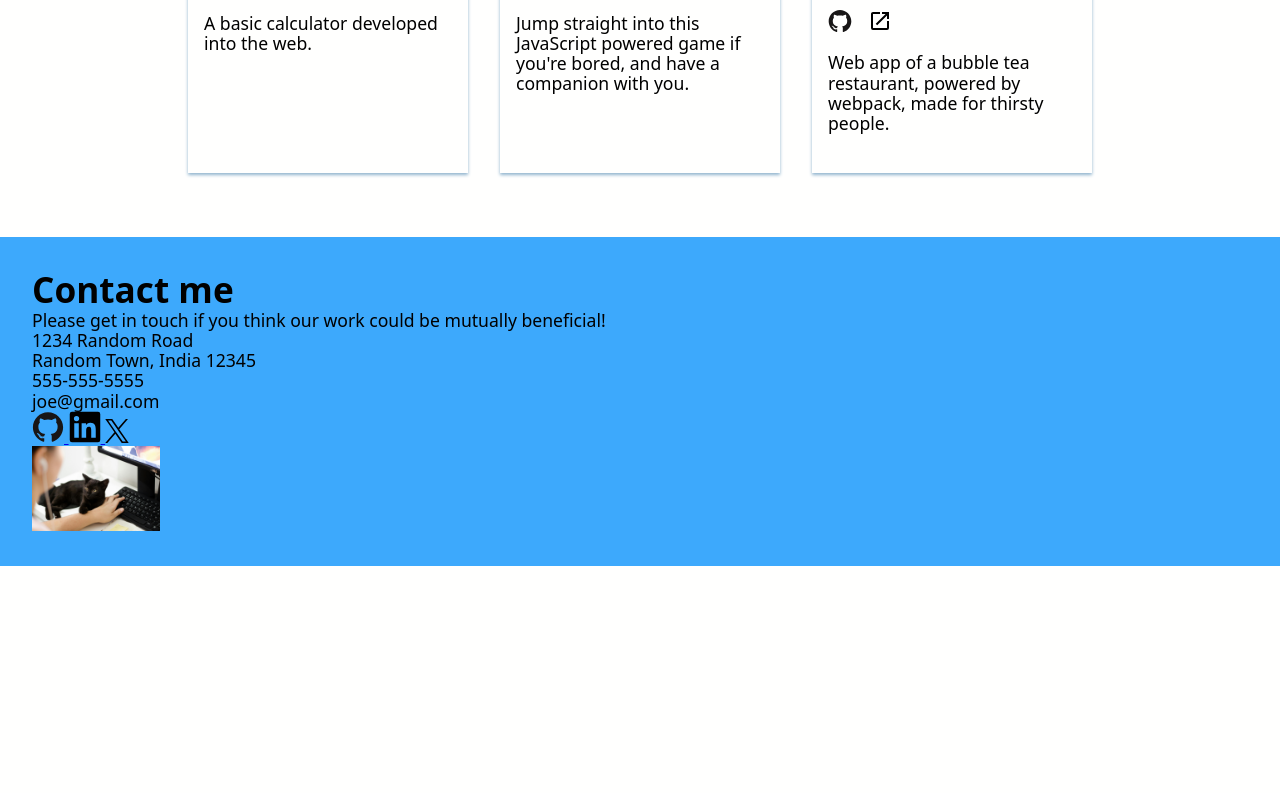
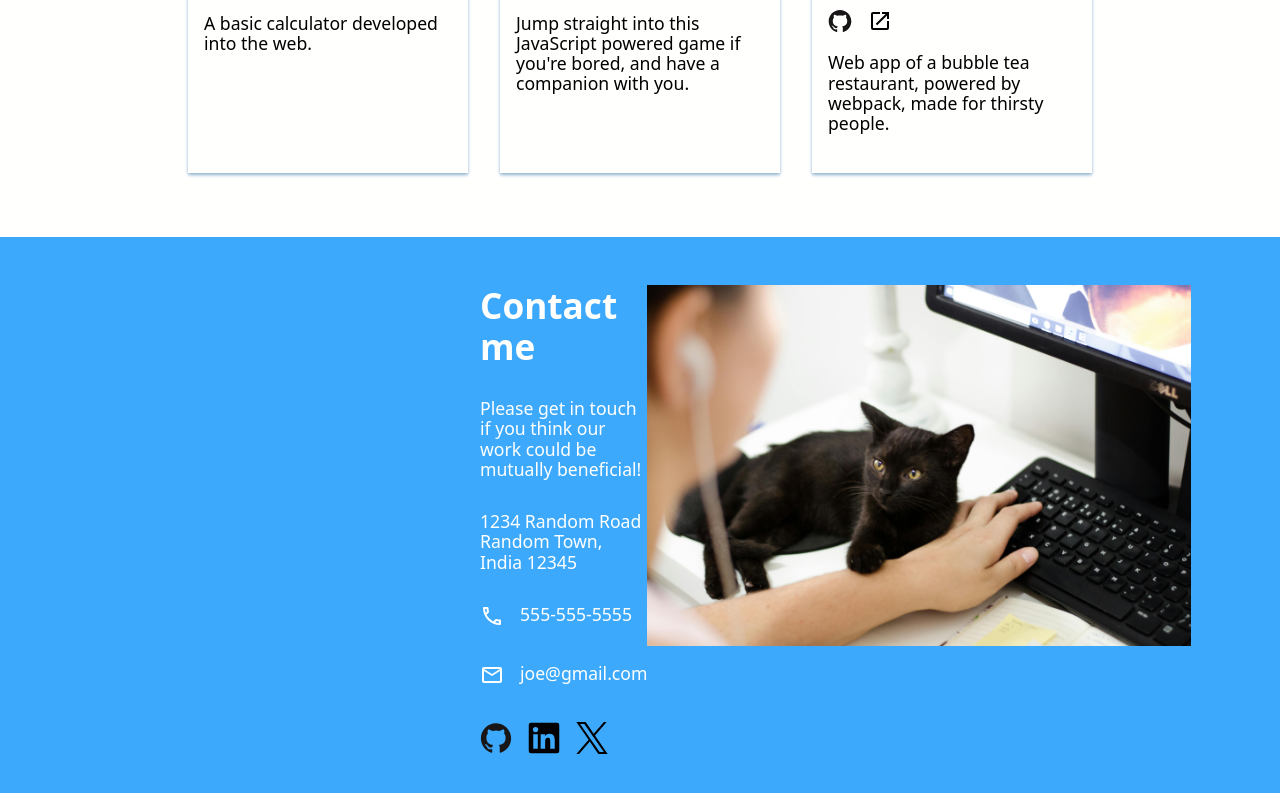
Before and after one commit to mell62/homepage, a website: page index.html in a window 1280 px wide. Shown: the part 1190-1983 px from the top of the page. Before the commit the page ends 1756 px from the top, so only its background shows below. Drawn offline with Linux system fonts and the light colour scheme.

Commit message:
Feat: Align footer content for desktop view

```diff
--- a/index.html
+++ b/index.html
@@ -294,25 +294,47 @@
       </div>
     </main>
     <footer>
+      <div class="contact-text-container">
         <h1 class="contact-header">Contact me</h1>
         <div class="contact-message">
-        Please get in touch if you think our work could be mutually beneficial!
+          Please get in touch if you think our work could be mutually
+          beneficial!
         </div>
         <div class="contact-address-container">
           <div class="contact-address-first">1234 Random Road</div>
           <div class="contact-address-second">Random Town, India 12345</div>
         </div>
         <div class="contact-number-container">
-        <div class="contact-number-logo"></div>
+          <div class="contact-number-logo">
+            <svg
+              xmlns="http://www.w3.org/2000/svg"
+              viewBox="0 0 24 24"
+              class="contact-details-logo"
+            >
+              <path
+                d="M20,15.5C18.8,15.5 17.5,15.3 16.4,14.9C16.3,14.9 16.2,14.9 16.1,14.9C15.8,14.9 15.6,15 15.4,15.2L13.2,17.4C10.4,15.9 8,13.6 6.6,10.8L8.8,8.6C9.1,8.3 9.2,7.9 9,7.6C8.7,6.5 8.5,5.2 8.5,4C8.5,3.5 8,3 7.5,3H4C3.5,3 3,3.5 3,4C3,13.4 10.6,21 20,21C20.5,21 21,20.5 21,20V16.5C21,16 20.5,15.5 20,15.5M5,5H6.5C6.6,5.9 6.8,6.8 7,7.6L5.8,8.8C5.4,7.6 5.1,6.3 5,5M19,19C17.7,18.9 16.4,18.6 15.2,18.2L16.4,17C17.2,17.2 18.1,17.4 19,17.4V19Z"
+              />
+            </svg>
+          </div>
           <div class="contact-number">555-555-5555</div>
         </div>
         <div class="contact-email-container">
-        <div class="contact-email-logo"></div>
+          <div class="contact-email-logo">
+            <svg
+              xmlns="http://www.w3.org/2000/svg"
+              viewBox="0 0 24 24"
+              class="contact-details-logo"
+            >
+              <path
+                d="M22 6C22 4.9 21.1 4 20 4H4C2.9 4 2 4.9 2 6V18C2 19.1 2.9 20 4 20H20C21.1 20 22 19.1 22 18V6M20 6L12 11L4 6H20M20 18H4V8L12 13L20 8V18Z"
+              />
+            </svg>
+          </div>
           <div class="contact-email">joe@gmail.com</div>
         </div>
         <div class="contact-logos-container">
           <a href="https://github.com/mell62" target="_blank">
-          <svg viewBox="0 0 128 128" class="github-logo contact-header-logo">
+            <svg viewBox="0 0 128 128" class="github-logo contact-logo">
               <g fill="#181616">
                 <path
                   fill-rule="evenodd"
@@ -326,19 +348,20 @@
             </svg>
           </a>
           <a href="https://www.linkedin.com/in/mridhulak/" target="_blank">
-          <svg viewBox="0 0 128 128" class="linkedin-logo contact-header-logo">
+            <svg viewBox="0 0 128 128" class="linkedin-logo contact-logo">
               <path
                 d="M116 3H12a8.91 8.91 0 00-9 8.8v104.42a8.91 8.91 0 009 8.78h104a8.93 8.93 0 009-8.81V11.77A8.93 8.93 0 00116 3zM39.17 107H21.06V48.73h18.11zm-9-66.21a10.5 10.5 0 1110.49-10.5 10.5 10.5 0 01-10.54 10.48zM107 107H88.89V78.65c0-6.75-.12-15.44-9.41-15.44s-10.87 7.36-10.87 15V107H50.53V48.73h17.36v8h.24c2.42-4.58 8.32-9.41 17.13-9.41C103.6 47.28 107 59.35 107 75z"
               ></path>
             </svg>
           </a>
-        <svg viewBox="0 0 128 128" class="github-logo header-logo">
+          <svg viewBox="0 0 128 128" class="github-logo contact-logo">
             <path
               d="M75.916 54.2 122.542 0h-11.05L71.008 47.06 38.672 0H1.376l48.898 71.164L1.376 128h11.05L55.18 78.303 89.328 128h37.296L75.913 54.2ZM60.782 71.79l-4.955-7.086-39.42-56.386h16.972L65.19 53.824l4.954 7.086 41.353 59.15h-16.97L60.782 71.793Z"
               fill="#000"
               style="stroke-width: 0.104373"
             ></path>
           </svg>
+        </div>
       </div>
       <picture>
         <source
--- a/style.css
+++ b/style.css
@@ -162,20 +162,51 @@ main {
 
 footer {
   background-color: var(--primary);
-  padding: 2rem;
+  padding: 3rem 30rem 3rem 30rem;
+  display: flex;
+  justify-content: space-between;
 }
 
 footer h1 {
   margin: 0;
 }
 
-.contact-header-logo {
+.contact-text-container {
+  display: flex;
+  flex-direction: column;
+  gap: 2rem;
+  color: var(--white);
+}
+
+.contact-message {
+  max-width: 18rem;
+}
+
+.contact-logos-container {
+  display: flex;
+  gap: 1rem;
+}
+
+.contact-number-container,
+.contact-email-container {
+  display: flex;
+  gap: 1rem;
+}
+
+.contact-details-logo {
+  max-width: 1.5rem;
+  height: 1.5rem;
+  fill: var(--white);
+}
+
+.contact-logo {
   max-width: 2rem;
-  height: auto;
+  height: 2rem;
+  cursor: pointer;
 }
 
 .footer-img {
-  width: 8rem;
+  max-width: 34rem;
   height: auto;
 }
 
```
Lines whose indentation alone changed are shown as unchanged.
